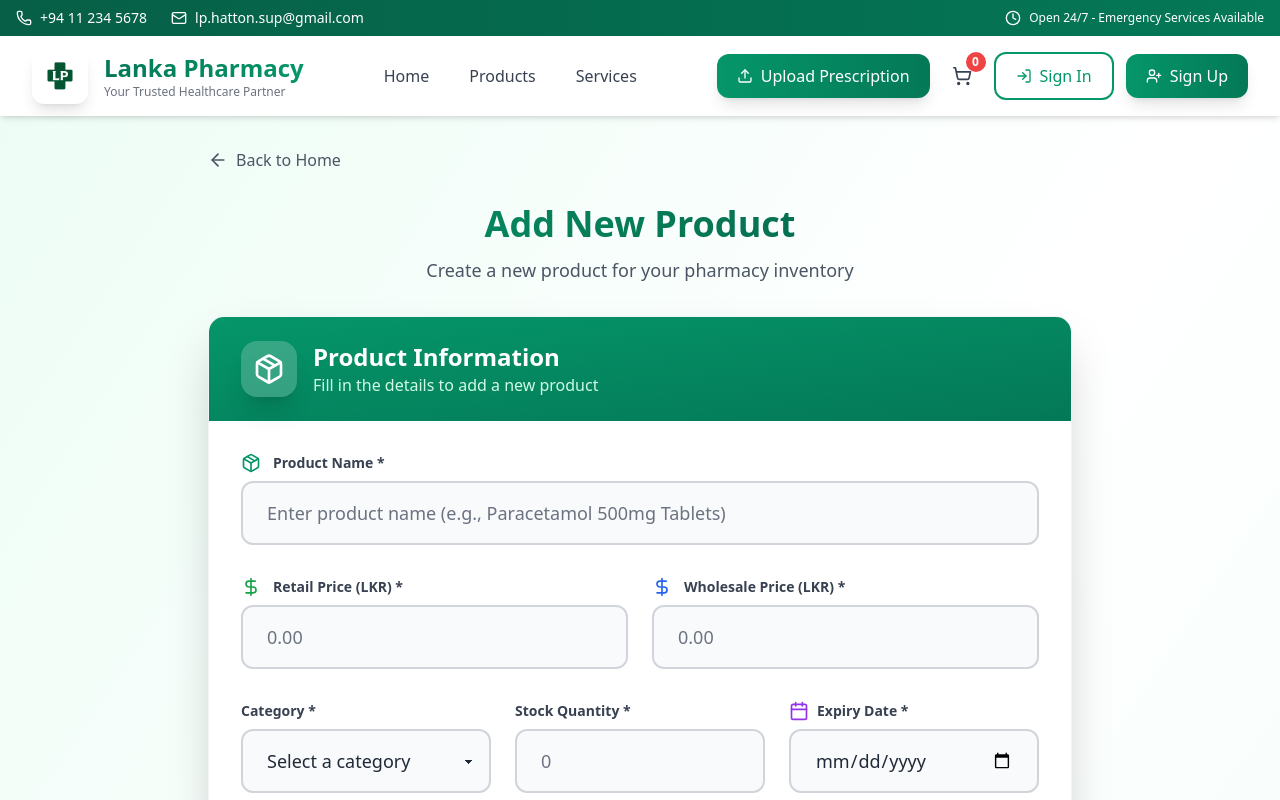
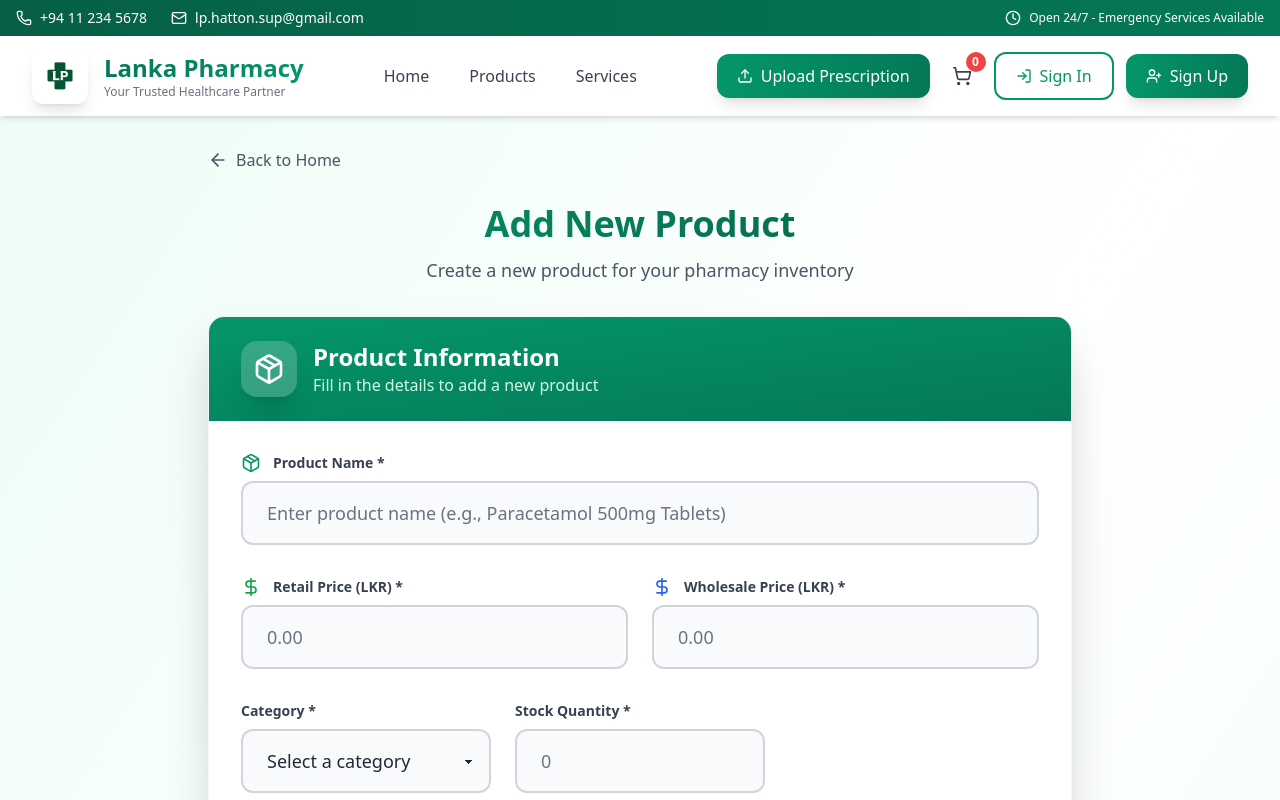
Before and after one commit to it23625952/Lanka-Pharmacy, a React (Vite) app in the folder frontend/: page /create-product in a window 1280 px wide. Shown: the top 800 px of the page. Built offline with nearby package versions, Linux system fonts and the light colour scheme.

Commit message:
Product Images

```diff
--- a/frontend/src/pages/CreateProductPage.jsx
+++ b/frontend/src/pages/CreateProductPage.jsx
@@ -495,39 +495,6 @@
                                         </div>
                                     )}
                                 </div>
-
-                                {/* Expiry Date */}
-                                <div className='form-control'>
-                                    <label className='text-sm font-semibold text-gray-700 mb-2 flex items-center gap-2'>
-                                        <Calendar className="size-5 text-purple-600" />
-                                        Expiry Date *
-                                    </label>
-                                    <input
-                                        type='date'
-                                        className={`input input-lg w-full border-2 rounded-xl focus:ring-4 transition-all duration-200 text-gray-800 ${
-                                            showExpiryWarning
-                                                ? 'border-orange-300 bg-orange-50 focus:border-orange-500 focus:ring-orange-100'
-                                                : 'border-gray-300 bg-gray-50 focus:border-emerald-500 focus:ring-emerald-100'
-                                        }`}
-                                        value={formData.expiryDate}
-                                        onChange={(e) => handleInputChange('expiryDate', e.target.value)}
-                                        min={new Date().toISOString().split('T')[0]}
-                                        required
-                                    />
-                                    {formData.expiryDate && (
-                                        <div className={`flex items-center gap-2 mt-2 text-sm ${
-                                            showExpiryWarning ? 'text-orange-600' : 'text-gray-600'
-                                        }`}>
-                                            <Calendar className="size-4" />
-                                            <span>
-                                                {showExpiryWarning
-                                                    ? `Expires in ${daysUntilExpiry} days! Managers will be notified.`
-                                                    : `Expires in ${daysUntilExpiry} days`
-                                                }
-                                            </span>
-                                        </div>
-                                    )}
-                                </div>
                             </div>
 
                             {/* Product Description */}
--- a/frontend/src/pages/EditProductPage.jsx
+++ b/frontend/src/pages/EditProductPage.jsx
@@ -388,7 +388,7 @@
                         <form onSubmit={handleSubmit} className='space-y-8'>
                             {/* Product Name */}
                             <div className='form-control'>
-                                <label className='block text-sm font-semibold text-gray-700 mb-2 flex items-center gap-3'>
+                                <label className='text-sm font-semibold text-gray-700 mb-2 flex items-center gap-3'>
                                     <Package className="size-5 text-emerald-600" />
                                     Product Name *
                                 </label>
@@ -406,7 +406,7 @@
                             <div className="grid grid-cols-1 md:grid-cols-2 gap-6">
                                 {/* Retail Price */}
                                 <div className='form-control'>
-                                    <label className='block text-sm font-semibold text-gray-700 mb-2 flex items-center gap-3'>
+                                    <label className='text-sm font-semibold text-gray-700 mb-2 flex items-center gap-3'>
                                         <DollarSign className="size-5 text-green-600" />
                                         Retail Price (LKR) *
                                     </label>
@@ -424,7 +424,7 @@
 
                                 {/* Wholesale Price */}
                                 <div className='form-control'>
-                                    <label className='block text-sm font-semibold text-gray-700 mb-2 flex items-center gap-3'>
+                                    <label className='text-sm font-semibold text-gray-700 mb-2 flex items-center gap-3'>
                                         <DollarSign className="size-5 text-blue-600" />
                                         Wholesale Price (LKR) *
                                     </label>
@@ -505,44 +505,11 @@
                                         </div>
                                     )}
                                 </div>
-
-                                {/* Expiry Date */}
-                                <div className='form-control'>
-                                    <label className='block text-sm font-semibold text-gray-700 mb-2 flex items-center gap-2'>
-                                        <Calendar className="size-5 text-purple-600" />
-                                        Expiry Date *
-                                    </label>
-                                    <input
-                                        type='date'
-                                        className={`input input-lg w-full border-2 rounded-xl focus:ring-4 transition-all duration-200 text-gray-800 ${
-                                            showExpiryWarning
-                                                ? 'border-orange-300 bg-orange-50 focus:border-orange-500 focus:ring-orange-100'
-                                                : 'border-gray-300 bg-gray-50 focus:border-emerald-500 focus:ring-emerald-100'
-                                        }`}
-                                        value={formData.expiryDate}
-                                        onChange={(e) => handleInputChange('expiryDate', e.target.value)}
-                                        min={new Date().toISOString().split('T')[0]}
-                                        required
-                                    />
-                                    {formData.expiryDate && (
-                                        <div className={`flex items-center gap-2 mt-2 text-sm ${
-                                            showExpiryWarning ? 'text-orange-600' : 'text-gray-600'
-                                        }`}>
-                                            <Calendar className="size-4" />
-                                            <span>
-                                                {showExpiryWarning
-                                                    ? `Expires in ${daysUntilExpiry} days! Managers will be notified.`
-                                                    : `Expires in ${daysUntilExpiry} days`
-                                                }
-                                            </span>
-                                        </div>
-                                    )}
-                                </div>
                             </div>
 
                             {/* Product Description */}
                             <div className='form-control'>
-                                <label className='block text-sm font-semibold text-gray-700 mb-2 flex items-center gap-3'>
+                                <label className='text-sm font-semibold text-gray-700 mb-2 flex items-center gap-3'>
                                     <FileText className="size-5 text-emerald-600" />
                                     Product Description *
                                 </label>
@@ -558,7 +525,7 @@
 
                             {/* Image Upload Section */}
                             <div className='form-control'>
-                                <label className='block text-sm font-semibold text-gray-700 mb-2 flex items-center gap-3'>
+                                <label className='text-sm font-semibold text-gray-700 mb-2 flex items-center gap-3'>
                                     <Upload className="size-5 text-emerald-600" />
                                     Product Image *
                                 </label>
```
Also changed, not shown: 12 other files (tests, documents, lock files or other folders).
